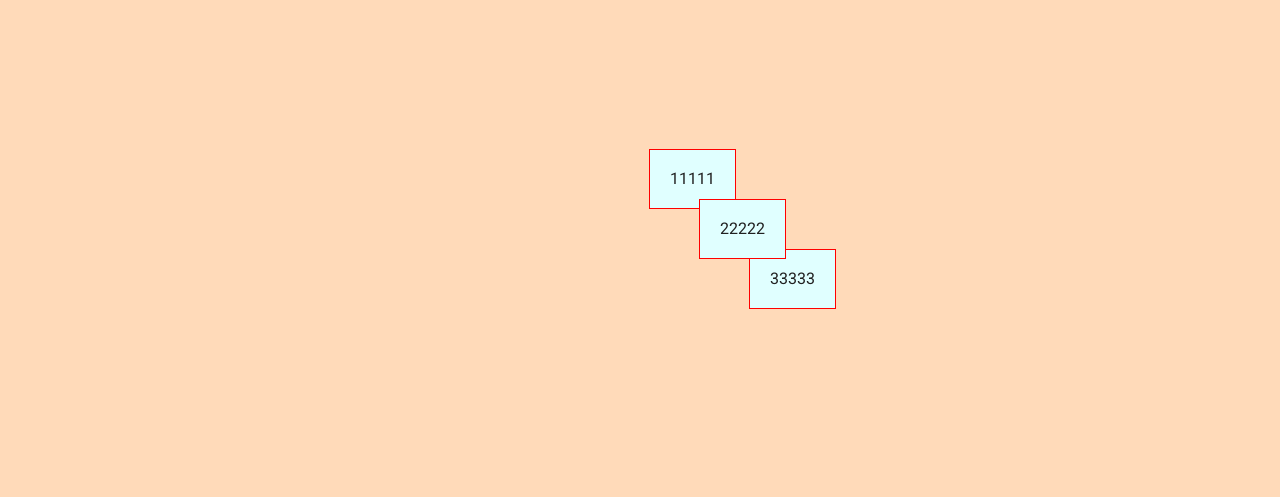
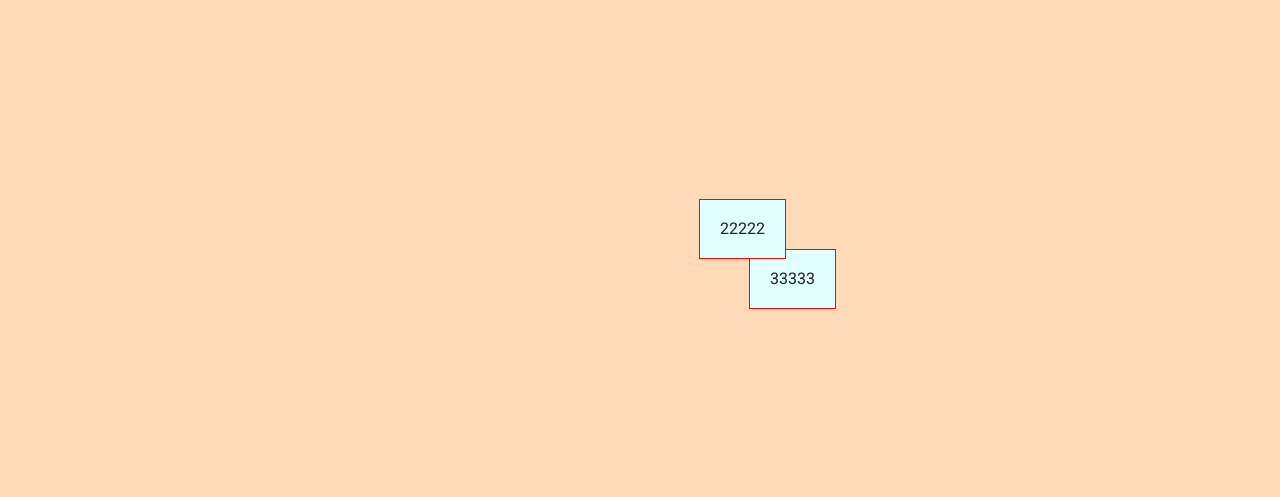
Before and after one commit to 1leha/goit-markup-hw-05, a plain HTML site: page index.html in a window 1280 px wide. Shown: the top 497 px of the page. Drawn offline with nearby package versions, Linux system fonts and the light colour scheme.

Commit message:
Update index.html

```diff
--- a/index.html
+++ b/index.html
@@ -25,7 +25,6 @@
   <body>
 
     <div class="cont">
-      <div class="item item-1">11111</div>
       <div class="item item-2">22222</div>
       <div class="item item-3">33333</div>
     </div>
```
